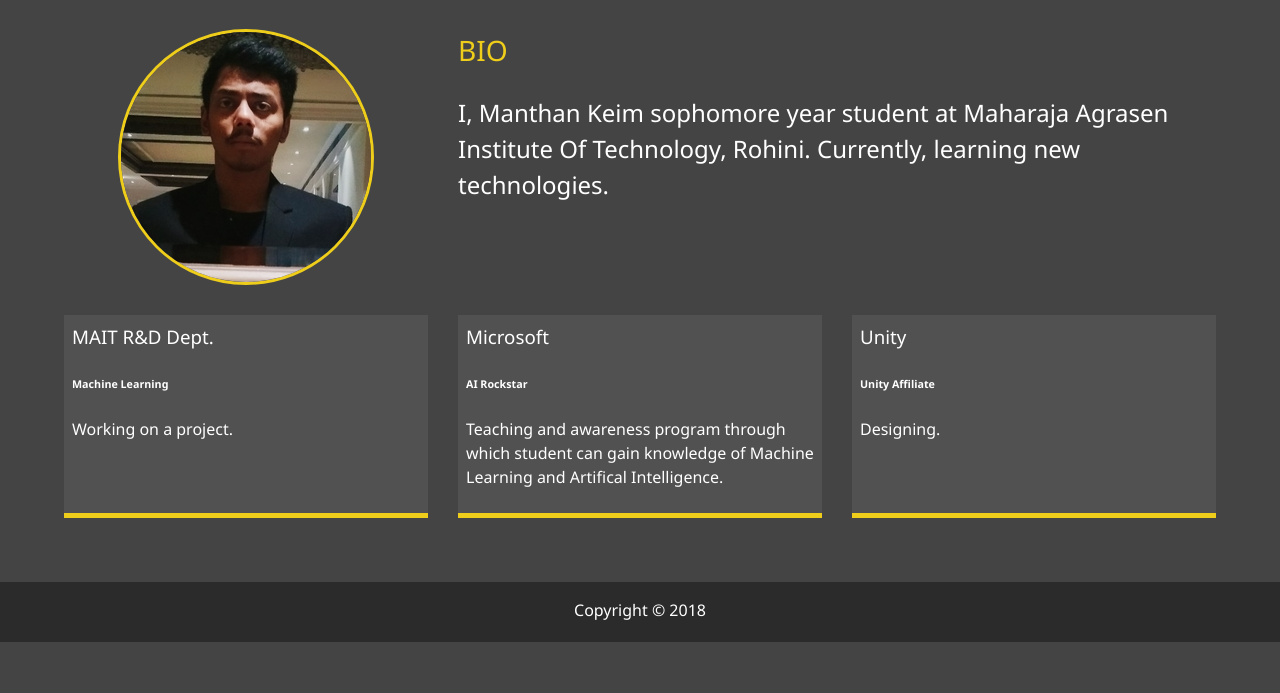
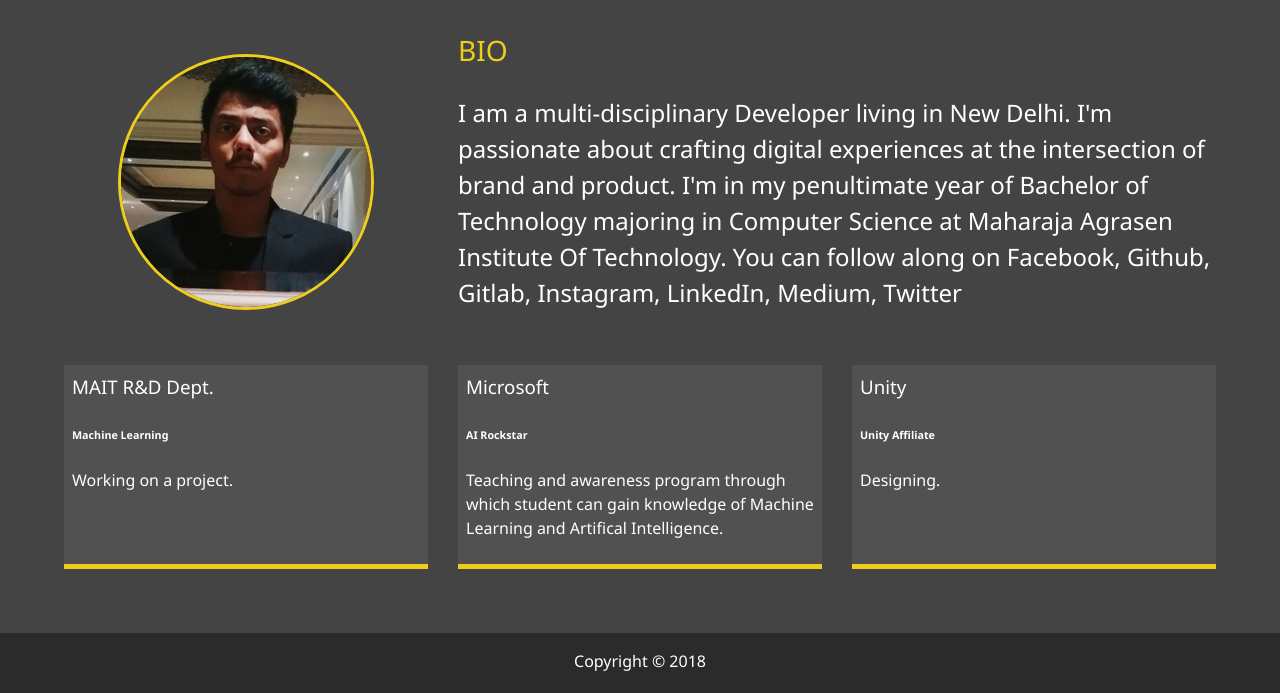
Before and after one commit to ManthanKeim/manthankeim.github.io, a website: page about.html in a window 1280 px wide. Shown: the part 253-946 px from the top of the page. Before the commit the page ends 895 px from the top, so only its background shows below. Drawn offline with Linux system fonts and the light colour scheme.

Commit message:
Update about.html

```diff
--- a/about.html
+++ b/about.html
@@ -67,7 +67,7 @@
 
       <div class="bio">
         <h3 class="text-secondary">BIO</h3>
-        <p>I, Manthan Keim sophomore year student at Maharaja Agrasen Institute Of Technology, Rohini. Currently, learning new technologies.</p>
+        <p>I am a multi-disciplinary Developer living in New Delhi. I'm passionate about crafting digital experiences at the intersection of brand and product. I'm in my penultimate year of Bachelor of Technology majoring in Computer Science at Maharaja Agrasen Institute Of Technology. You can follow along on Facebook, Github, Gitlab, Instagram, LinkedIn, Medium, Twitter</p>
       </div>
 
       <div class="job job-1">
```
